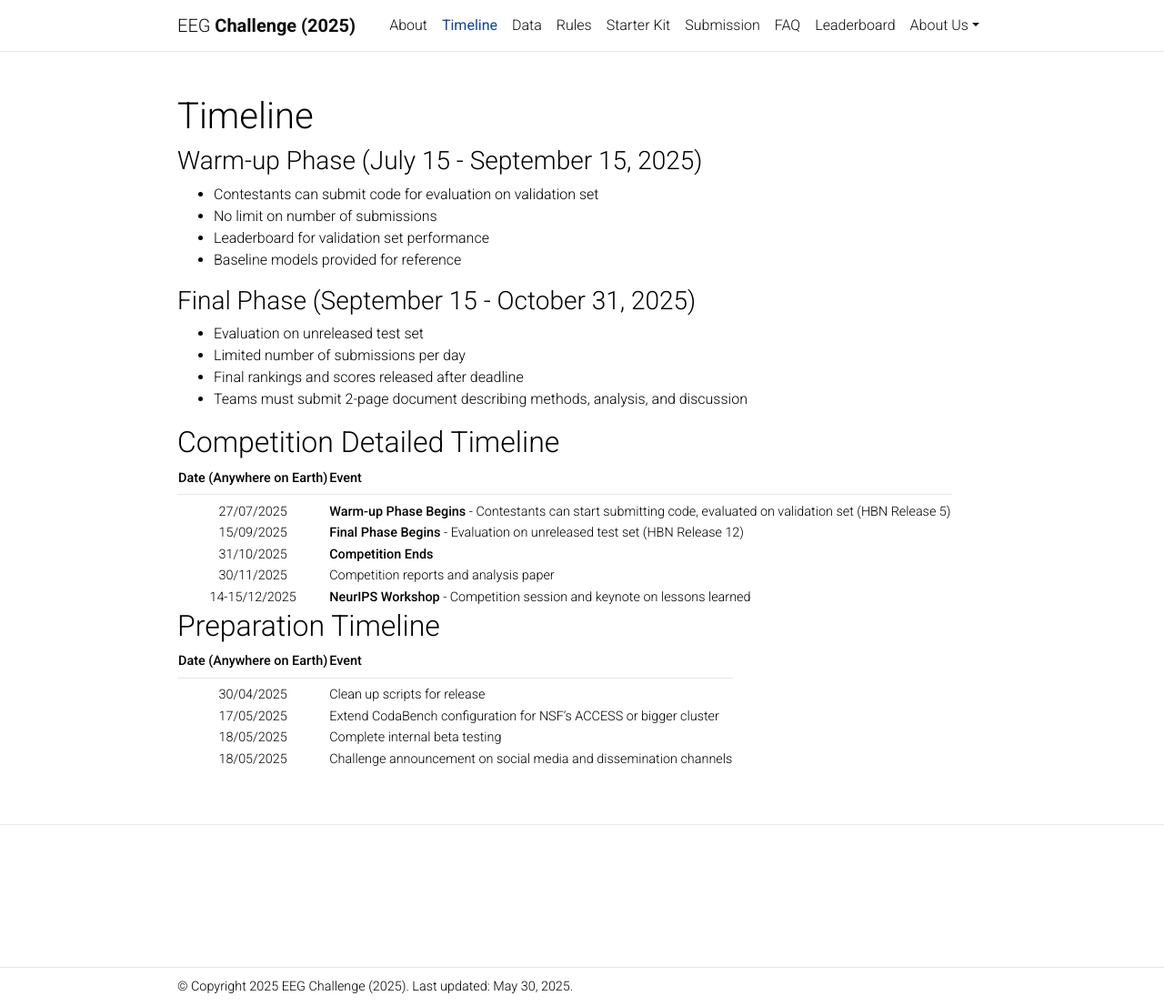
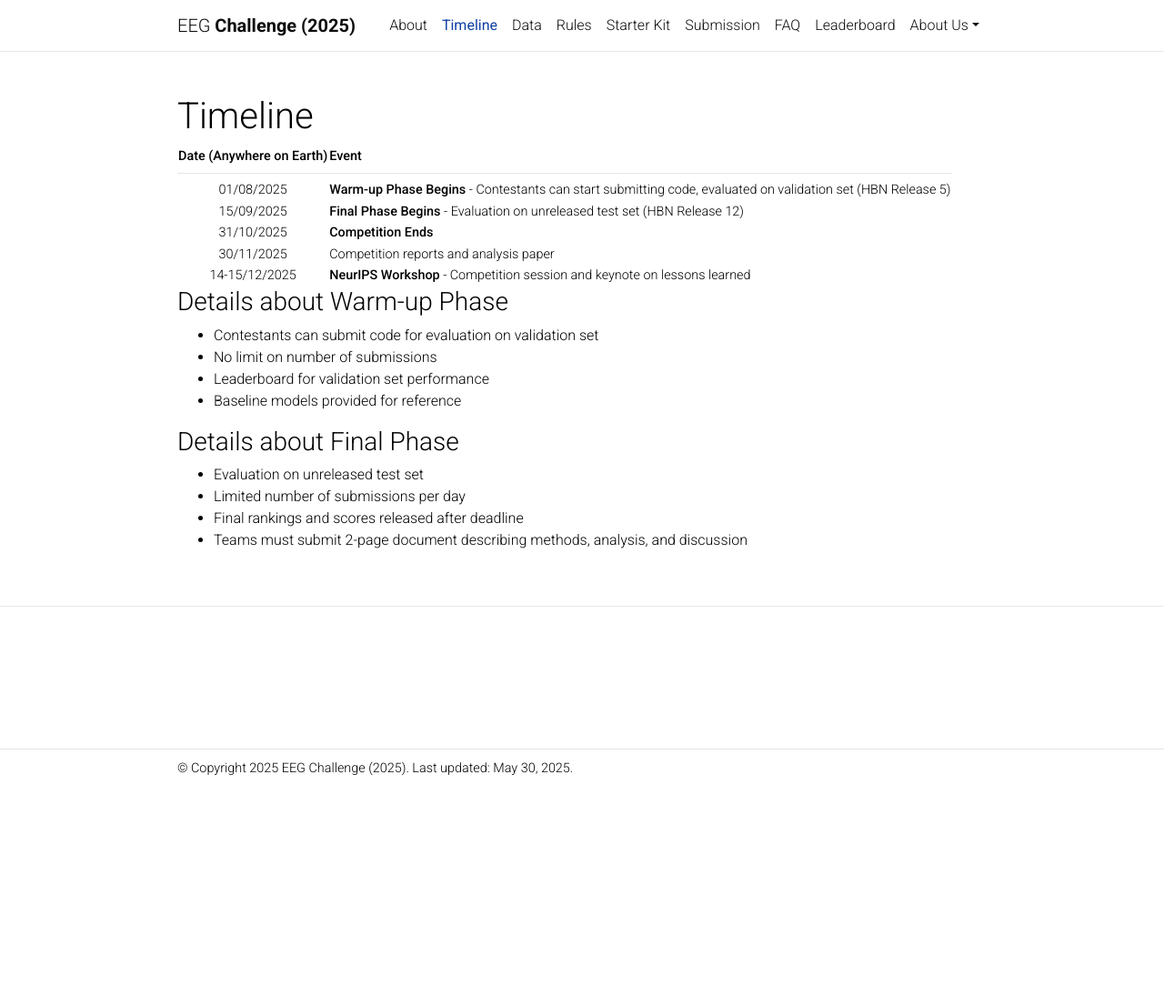
Before and after one commit to urgent-challenge/urgent2024, a Jekyll site: the page built from _pages/timeline.md, in a window 1280 px wide and 1106 px high. Shown: the whole window at 91% size. Built offline with Jekyll 4.4.1, drawn with Linux system fonts in a browser that asks for light colours; comment, search, counter and statistics services are not loaded; a style sheet for code colours, icons or effects is not loaded.

Commit message:
updating the timeline

```diff
--- a/_pages/timeline.md
+++ b/_pages/timeline.md
@@ -7,33 +7,25 @@ nav: true
 nav_order: 2
 ---
 
-### Warm-up Phase (July 15 - September 15, 2025)
+
+
+|   **Date (Anywhere on Earth)**  |         **Event**          |
+|:---------------------------------:|:---------------------------|
+| 01/08/2025 | **Warm-up Phase Begins** - Contestants can start submitting code, evaluated on validation set (HBN Release 5) |
+| 15/09/2025 | **Final Phase Begins** - Evaluation on unreleased test set (HBN Release 12) |
+| 31/10/2025 | **Competition Ends** |
+| 30/11/2025 | Competition reports and analysis paper |
+| 14-15/12/2025 | **NeurIPS Workshop** - Competition session and keynote on lessons learned |
+
+
+### Details about Warm-up Phase
 - Contestants can submit code for evaluation on validation set
 - No limit on number of submissions
 - Leaderboard for validation set performance
 - Baseline models provided for reference
 
-### Final Phase (September 15 - October 31, 2025)
+###  Details about  Final Phase
 - Evaluation on unreleased test set
 - Limited number of submissions per day
 - Final rankings and scores released after deadline
 - Teams must submit 2-page document describing methods, analysis, and discussion
-
-## Competition Detailed Timeline
-
-|   **Date (Anywhere on Earth)**  |         **Event**          |
-|:---------------------------------:|:---------------------------|
-| 27/07/2025 | **Warm-up Phase Begins** - Contestants can start submitting code, evaluated on validation set (HBN Release 5) |
-| 15/09/2025 | **Final Phase Begins** - Evaluation on unreleased test set (HBN Release 12) |
-| 31/10/2025 | **Competition Ends** |
-| 30/11/2025 | Competition reports and analysis paper |
-| 14-15/12/2025 | **NeurIPS Workshop** - Competition session and keynote on lessons learned |
-
-## Preparation Timeline
-
-|   **Date (Anywhere on Earth)**  |         **Event**          |
-|:---------------------------------:|:---------------------------|
-| 30/04/2025 | Clean up scripts for release |
-| 17/05/2025 | Extend CodaBench configuration for NSF's ACCESS or bigger cluster |
-| 18/05/2025 | Complete internal beta testing |
-| 18/05/2025 | Challenge announcement on social media and dissemination channels |
```
